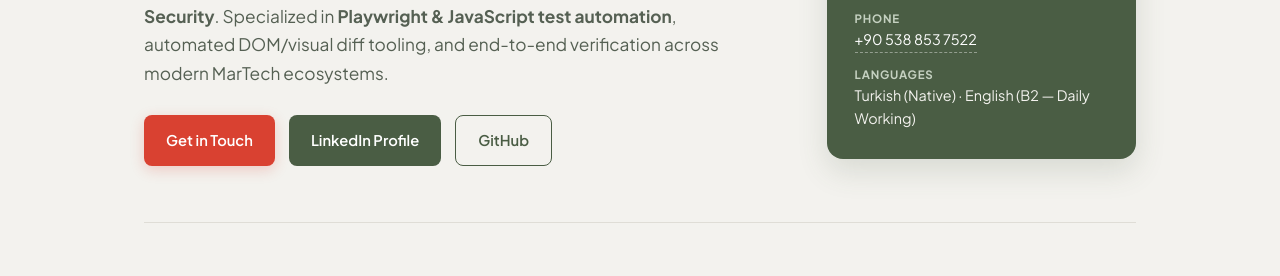
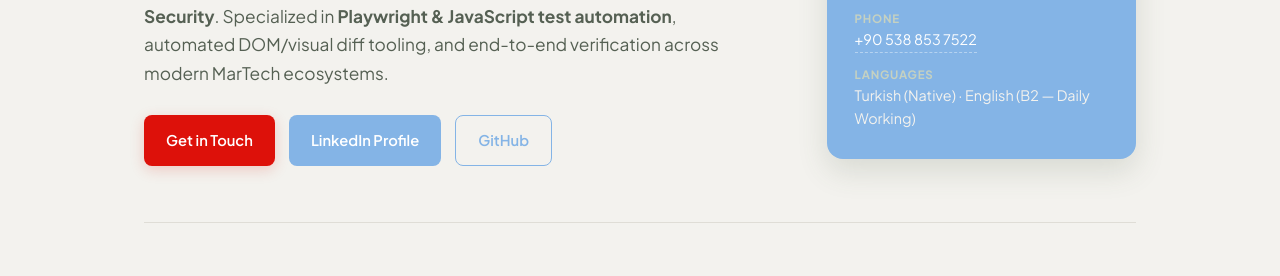
Before and after one commit to cihankaratas/cihankaratas.github.io, a plain HTML site: page index.html in a window 1280 px wide. Shown: the part 323-599 px from the top of the page. Drawn offline with Linux system fonts and the light colour scheme.

Commit message:
Update color variables in index.html

```diff
--- a/index.html
+++ b/index.html
@@ -13,10 +13,10 @@
       /* Pantone Inspired Palette */
       --bg-cream: #F3F2EE;       /* Pantone P 179-1 U */
       --bg-card: #FAF9F6;        /* Elevated warm off-white */
-      --green-deep: #4A5D44;     /* Pantone 2411 U */
+      --green-deep: #84B4E6;     /* Pantone 2411 U */
       --green-dark: #344330;     /* Darker shade for hover/contrast */
       --green-soft: #E5E9E2;     /* Muted sage tint */
-      --red-accent: #D94131;     /* Pantone 2347 U */
+      --red-accent: #DD110A;     /* Pantone 2347 U */
       --red-soft: #FBECE9;       /* Soft coral tint */
       --text-main: #1F261E;      /* Deep charcoal-green */
       --text-muted: #556053;     /* Muted olive-gray */
```
